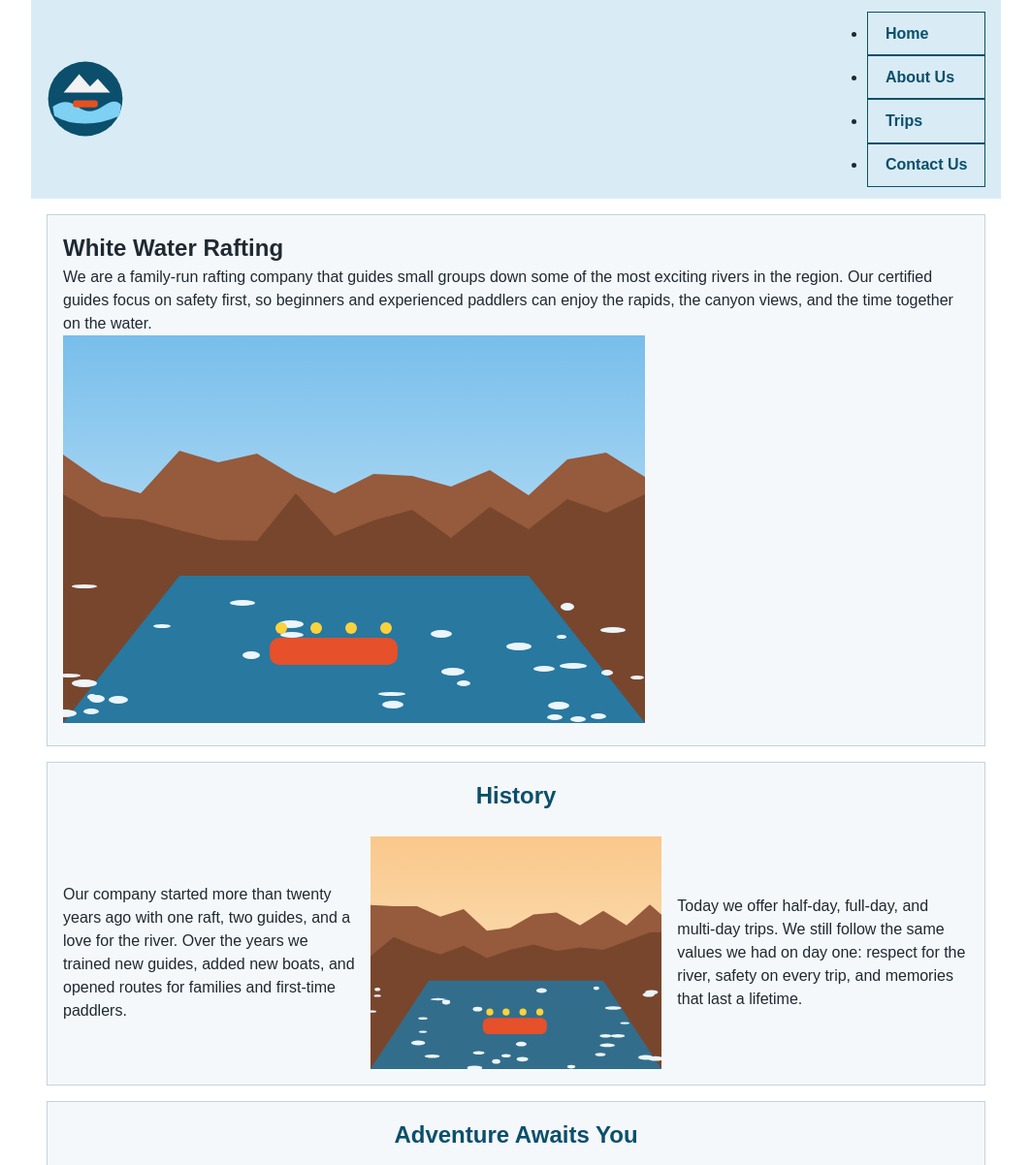
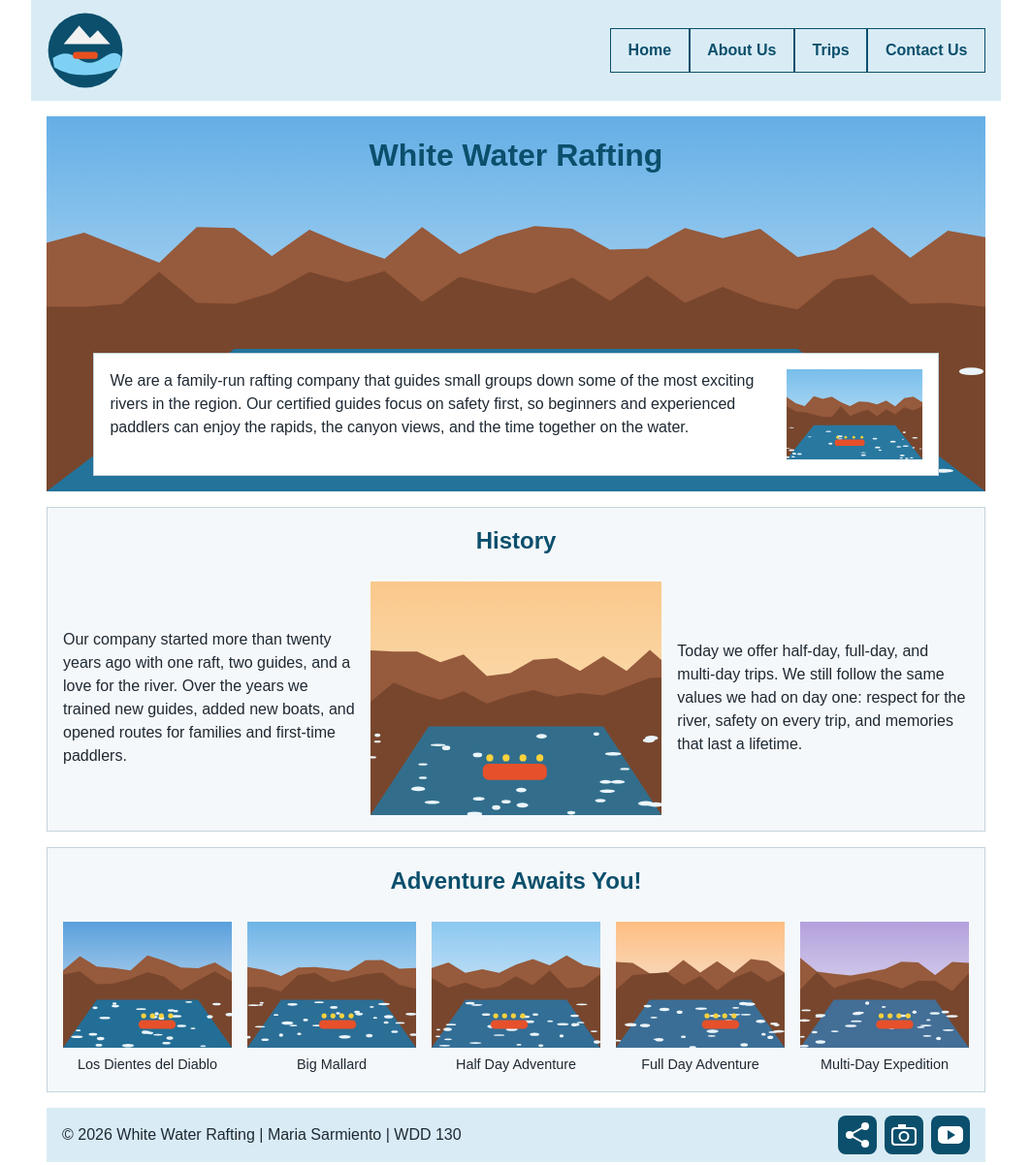
Before and after one commit to male-sarmiento/wdd130, a plain HTML site: page wwr/about.html in a window 1280 px wide. Shown: the top 1202 px of the page at 97% size, without its empty margins (108-1171 px from the left). Drawn offline with Linux system fonts and the light colour scheme.

Commit message:
Add files via upload

```diff
--- a/wwr/about.html
+++ b/wwr/about.html
@@ -14,23 +14,22 @@
     <header>
         <img src="images/logo.svg" alt="White Water Rafting logo" width="80" height="80">
         <nav>
-            <ul class="navigation">
-                <li><a href="index.html">Home</a></li>
-                <li><a href="about.html" class="active">About Us</a></li>
-                <li><a href="#">Trips</a></li>
-                <li><a href="#">Contact Us</a></li>
-            </ul>
+            <a href="index.html">Home</a>
+            <a href="about.html">About Us</a>
+            <a href="trips.html">Trips</a>
+            <a href="contact.html">Contact Us</a>
         </nav>
     </header>
 
     <main>
-        <section class="intro">
+        <div class="hero">
+            <img src="images/hero-banner.svg" alt="River canyon with a raft going down the rapids" width="1000" height="400">
             <h1>White Water Rafting</h1>
-            <div class="intro-content">
+            <article>
+                <img src="images/hero-rafting.svg" alt="A raft with four paddlers going through white water rapids" width="600" height="400">
                 <p>We are a family-run rafting company that guides small groups down some of the most exciting rivers in the region. Our certified guides focus on safety first, so beginners and experienced paddlers can enjoy the rapids, the canyon views, and the time together on the water.</p>
-                <img src="images/hero-rafting.svg" alt="A raft with four paddlers going through white water rapids" width="600" height="400">
+            </article>
         </div>
-        </section>
 
         <section class="history">
             <h2>History</h2>
@@ -40,8 +39,7 @@
         </section>
 
         <section class="adventures">
-            <h2>Adventure Awaits You</h2>
-            <div class="gallery">
+            <h2>Adventure Awaits You!</h2>
             <figure>
                 <img src="images/los-dientes-del-diablo.svg" alt="Raft entering the Los Dientes del Diablo rapid" width="400" height="300">
                 <figcaption>Los Dientes del Diablo</figcaption>
@@ -62,17 +60,16 @@
                 <img src="images/multi-day-expedition.svg" alt="Raft in the canyon during a multi-day expedition" width="400" height="300">
                 <figcaption>Multi-Day Expedition</figcaption>
             </figure>
-            </div>
         </section>
     </main>
 
     <footer>
         <p>&copy; 2026 White Water Rafting | Maria Sarmiento | WDD 130</p>
-        <div class="social">
+        <nav class="socialmedia">
             <a href="https://www.facebook.com" target="_blank" rel="noopener"><img src="images/social-share.svg" alt="Facebook" width="40" height="40"></a>
             <a href="https://www.instagram.com" target="_blank" rel="noopener"><img src="images/social-photo.svg" alt="Instagram" width="40" height="40"></a>
             <a href="https://www.youtube.com" target="_blank" rel="noopener"><img src="images/social-video.svg" alt="YouTube" width="40" height="40"></a>
-        </div>
+        </nav>
     </footer>
 </body>
 
```
Also changed, not shown: wwr/index.html (+14 -14 lines). Lines whose indentation alone changed are shown as unchanged.
